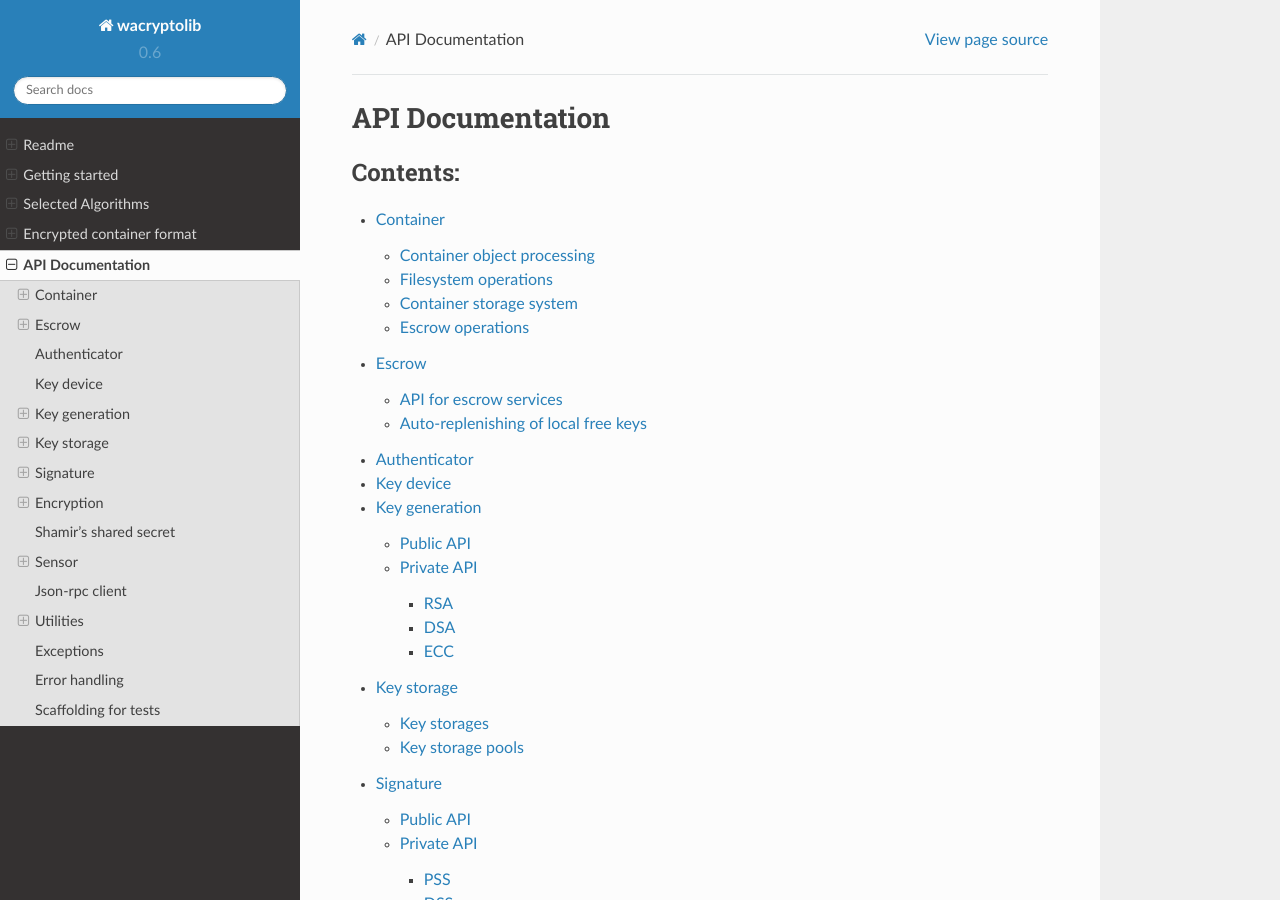
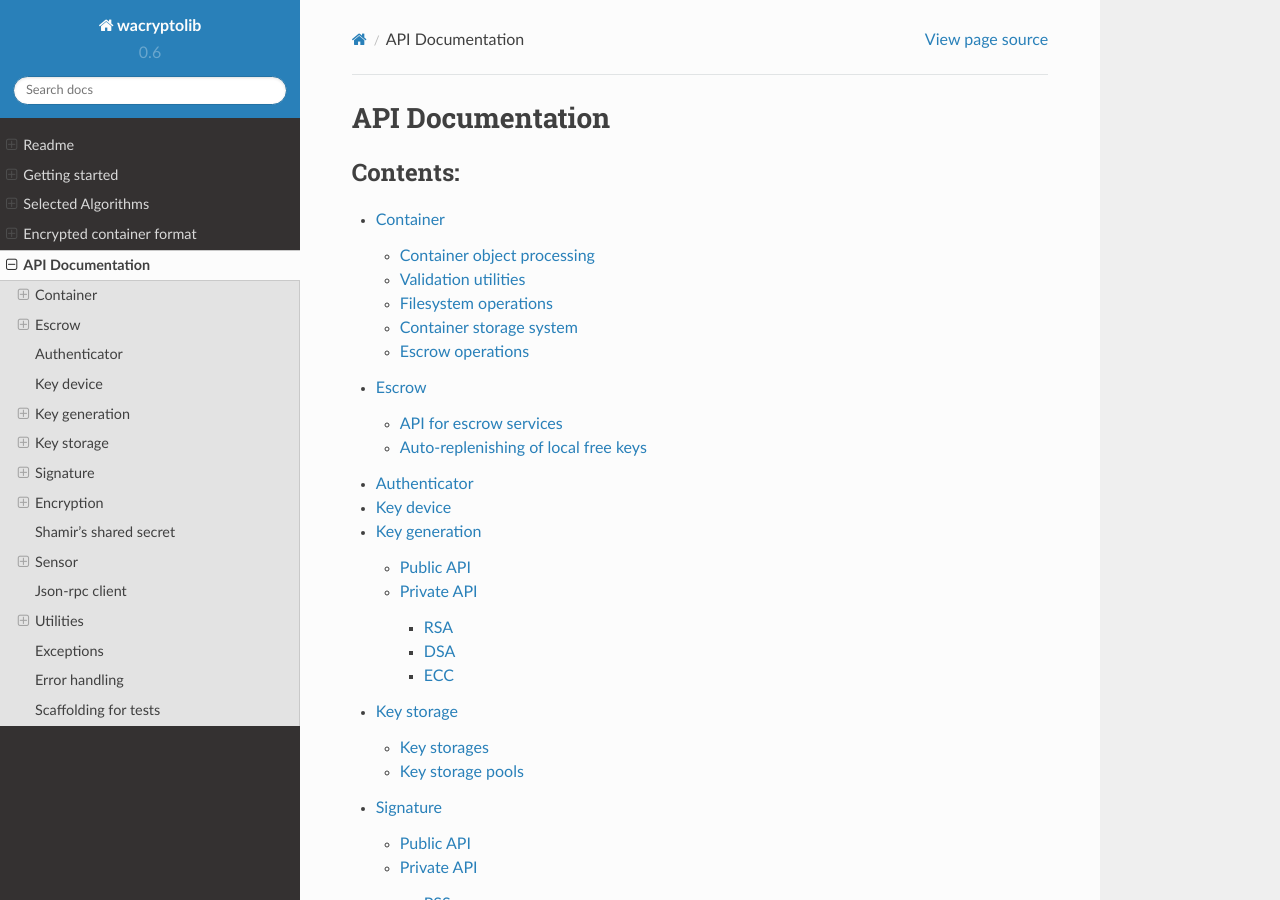
Before and after one commit to WitnessAngel/witness-angel-cryptolib, a Sphinx documentation site: the page built from docs/api.rst, in a window 1280 px wide and 900 px high. Built offline with Sphinx 7.4.7 and the Read the Docs theme 2.0.0, drawn with Linux system fonts in a browser that asks for light colours; some of the changed lines change nothing that is shown.

Commit message:
Fix container doc structure

```diff
--- a/docs/api/container.rst
+++ b/docs/api/container.rst
@@ -19,6 +19,14 @@ Container object processing
 .. autoclass:: wacryptolib.container.ContainerEncryptionStream
 
 .. autofunction:: wacryptolib.container.encrypt_data_and_dump_container_to_filesystem
+
+
+Validation utilities
+---------------------------
+
+.. autofunction:: wacryptolib.container.check_container_sanity
+
+.. autofunction:: wacryptolib.container.check_conf_sanity
 
 
 Filesystem operations
@@ -47,7 +55,3 @@ Escrow operations
 .. autofunction:: wacryptolib.container.gather_escrow_dependencies
 
 .. autofunction:: wacryptolib.container.request_decryption_authorizations
-
-.. autofunction:: wacryptolib.container.check_container_sanity
-
-.. autofunction:: wacryptolib.container.check_conf_sanity
```
